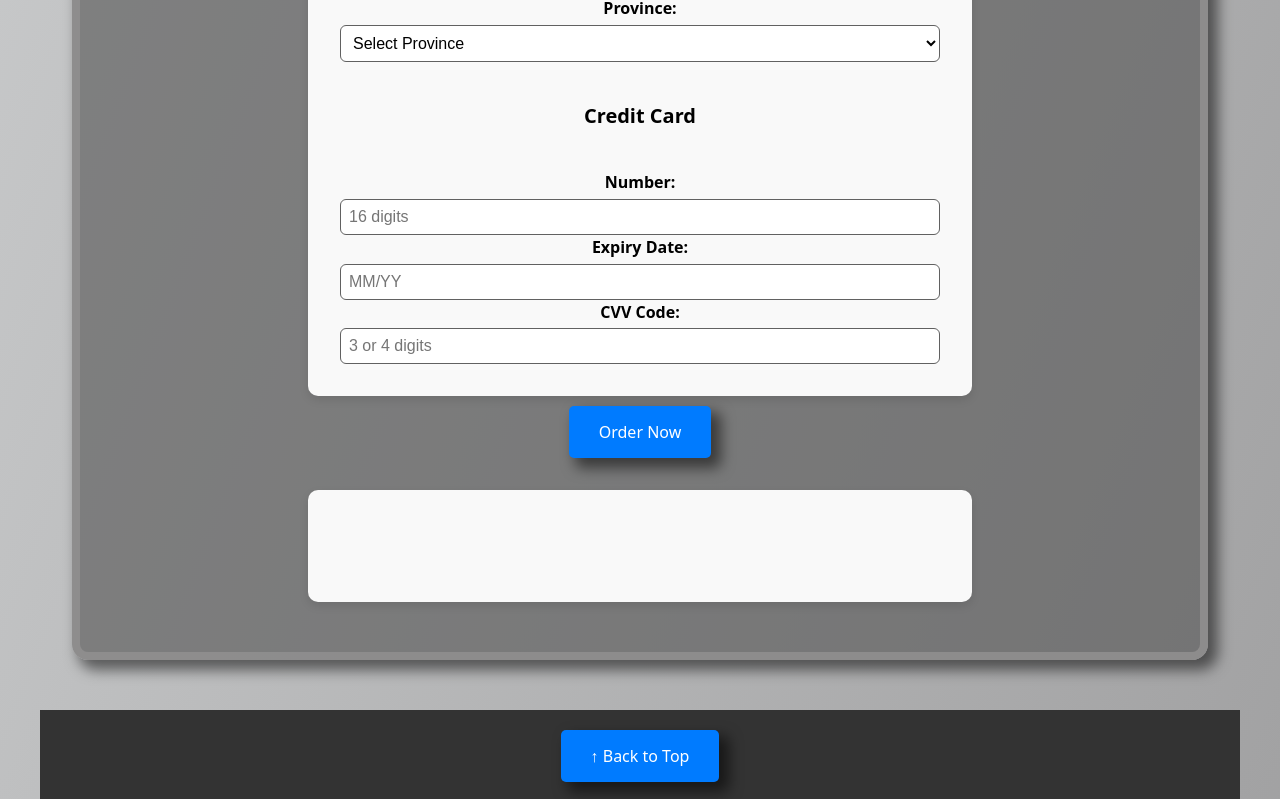
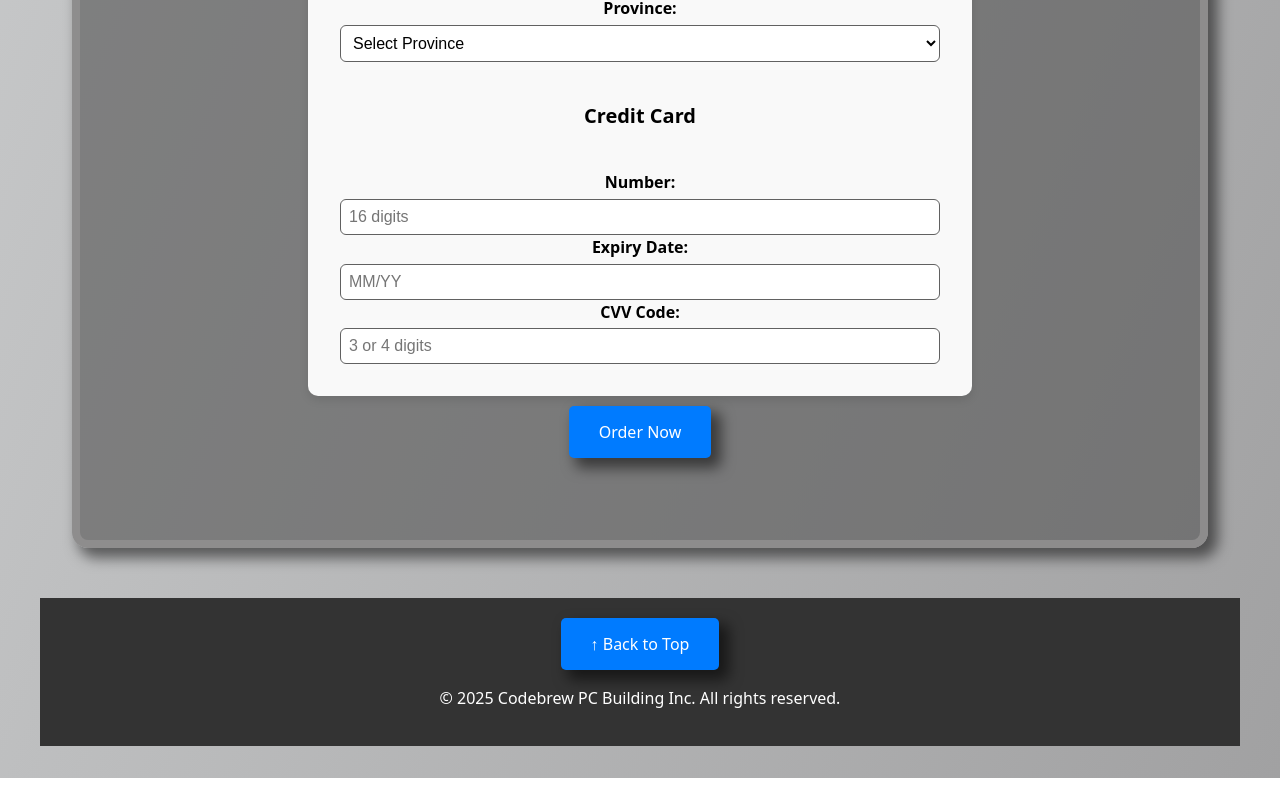
Before and after one commit to GallantJoseph/Final_Sprint-S2, a React (Vite) app in the folder finalsprint-s2/: page /Review in a window 1280 px wide. Shown: the part 2461-3260 px from the top of the page. After the commit the page ends 3239 px from the top, so only its background shows below. Built offline with nearby package versions, Linux system fonts and the light colour scheme; data requests are answered from the project's data file.

Commit message:
error section appears only when theres an error

```diff
--- a/finalsprint-s2/src/components/Cart.css
+++ b/finalsprint-s2/src/components/Cart.css
@@ -217,6 +217,7 @@ form#orderForm {
   border-radius: 6px;
   border: 1px solid #616161;
   font-size: 16px;
+  color: #000;
 }
 
 .reviewbtn {
@@ -291,6 +292,7 @@ form#orderForm {
   border: 1px solid #616161;
   font-size: 16px;
   background-color: white;
+  color: black;
 }
 
 /* Extra tweak for better alignment on grouped form fields */
@@ -315,7 +317,9 @@ form#orderForm {
   background-color: rgba(255, 255, 255, 0.781);
   box-shadow: 8px 8px 14px 2px rgba(0, 0, 0, 0.529);
 }
-
+.errors {
+  box-shadow: 8px 8px 14px 2px rgba(0, 0, 0, 0.529);
+}
 .errors li {
   text-align: left;
   color: red;
--- a/finalsprint-s2/src/components/Review.jsx
+++ b/finalsprint-s2/src/components/Review.jsx
@@ -487,15 +487,15 @@ const Review = () => {
           >
             Order Now
           </button>
-          <div className="errors">
-            <p>
+          {formErrors.length > 0 && (
+            <div className="errors">
               <ul>
                 {formErrors.map((error, index) => (
                   <li key={index}>{error}</li>
                 ))}
               </ul>
-            </p>
-          </div>
+            </div>
+          )}
         </div>
       </div>
     </>
```
